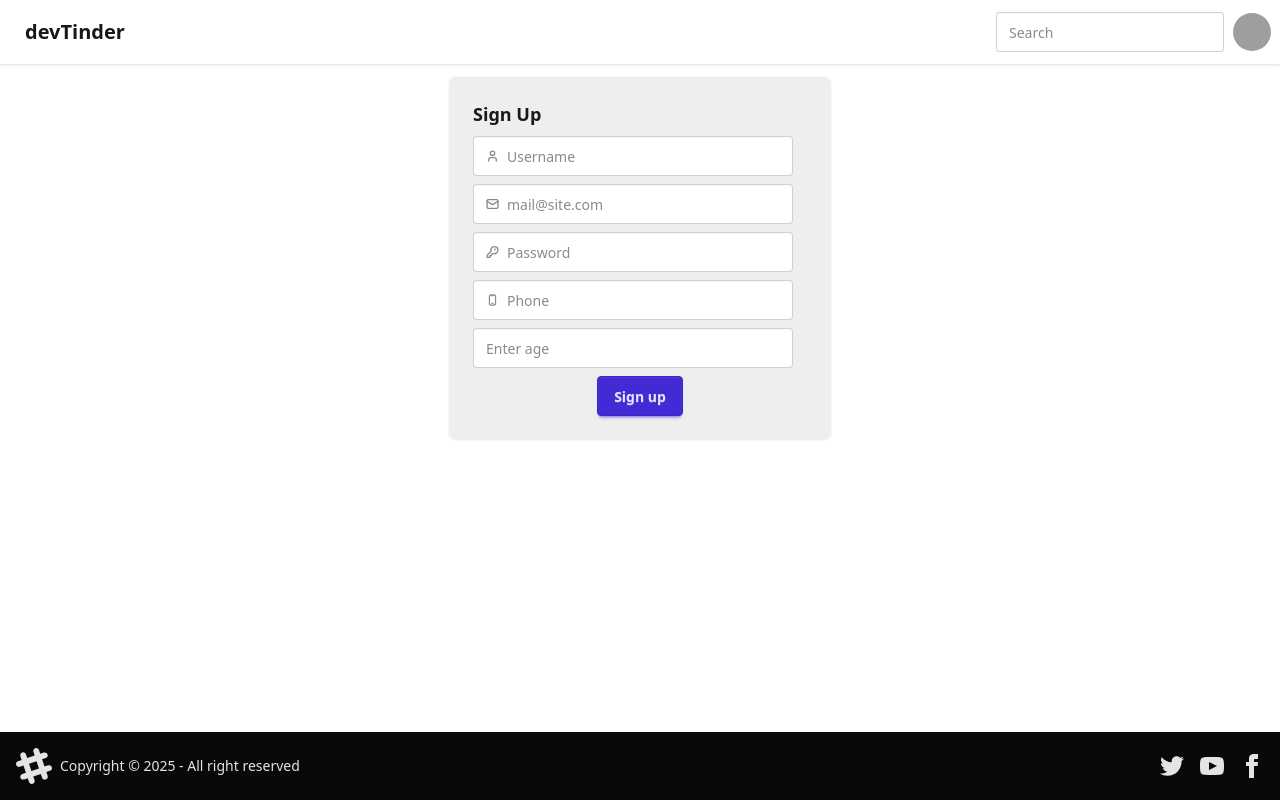
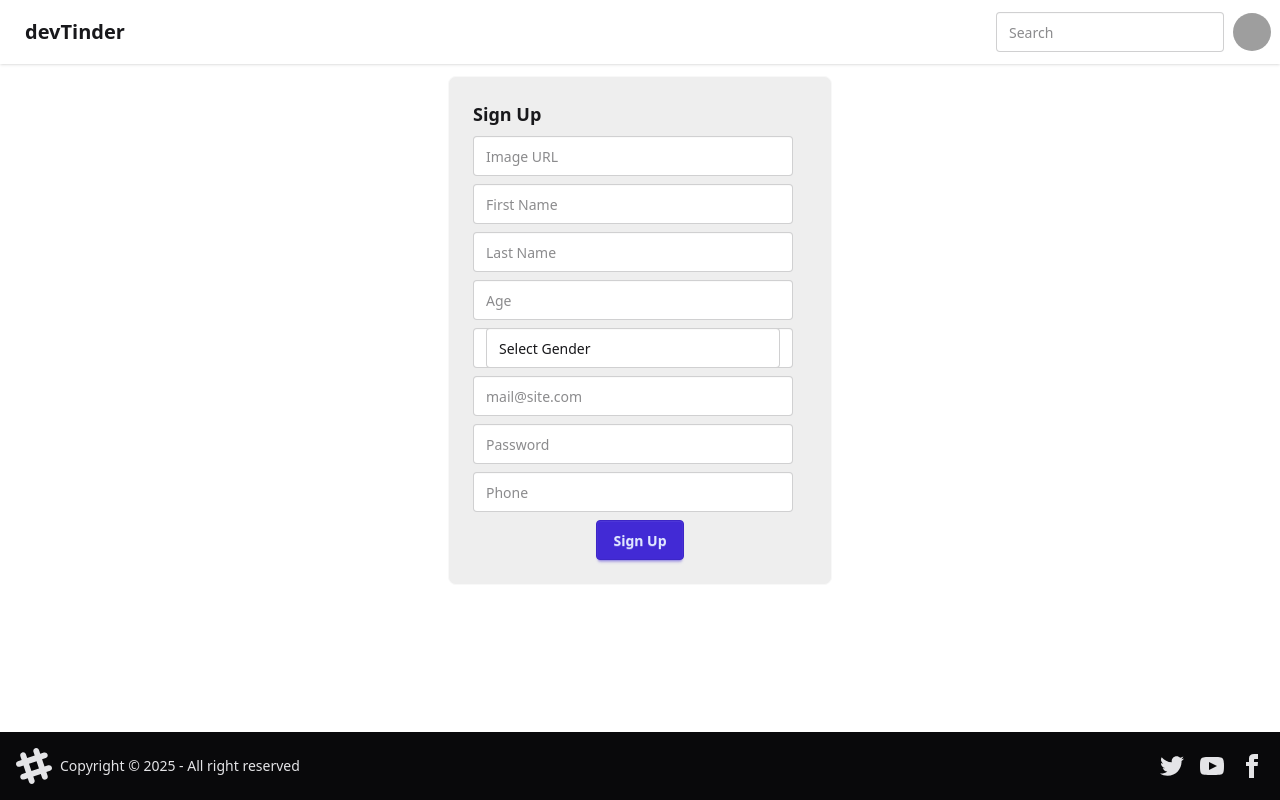
Before and after one commit to mightyanubhav/devtinder-web, a React (Vite) app: page /signup in a window 1280 px wide. Built offline with nearby package versions, Linux system fonts and the light colour scheme; grey boxes are pictures that could not be loaded.

Commit message:
signup made usercard made,

```diff
--- a/src/components/Feed.jsx
+++ b/src/components/Feed.jsx
@@ -1,9 +1,50 @@
-import React from 'react'
+import React, { useEffect, useState } from 'react';
+import { useDispatch, useSelector } from 'react-redux';
+import { fetchFeedUsers } from '../utils/feedSlice';
+import UserCard from './UserCard';
 
 const Feed = () => {
+  const dispatch = useDispatch();
+  const { users, loading } = useSelector(state => state.feed);
+  const [currentIndex, setCurrentIndex] = useState(0);
+
+  useEffect(() => {
+    dispatch(fetchFeedUsers());
+  }, [dispatch]);
+
+  const handleLike = () => {
+    console.log("Liked:", users[currentIndex]);
+    setCurrentIndex(prev => prev + 1);
+  };
+
+  const handleIgnore = () => {
+    console.log("Ignored:", users[currentIndex]);
+    setCurrentIndex(prev => prev + 1);
+  };
+
+  if (loading) {
+    return <div className="flex justify-center items-center h-screen">Loading...</div>;
+  }
+
+  if (currentIndex >= users.length) {
+    return <div className="flex justify-center items-center h-screen text-2xl font-bold">No more users 🥲</div>;
+  }
+
+  const currentUser = users[currentIndex];
+
   return (
-    <div>Feed</div>
-  )
-}
+    <div className="flex justify-center items-center min-h-[80vh]">
+      <UserCard
+        image={currentUser.profileImage}
+        firstName={currentUser.firstName}
+        lastName={currentUser.lastName}
+        age={currentUser.age}
+        email={currentUser.email}
+        onLike={handleLike}
+        onIgnore={handleIgnore}
+      />
+    </div>
+  );
+};
 
-export default Feed
+export default Feed;
--- a/src/components/Signup.jsx
+++ b/src/components/Signup.jsx
@@ -1,135 +1,167 @@
-import React from "react";
+import React, { useState } from "react";
+import axios from "axios";
+import { BASE_URL } from "../utils/constants";// we'll use axios to make API request // assuming you have exported BASE_URL
 
 const Signup = () => {
+  const [formData, setFormData] = useState({
+    profileImage: "",
+    firstName: "",
+    lastName: "",
+    age: "",
+    gender: "",
+    emailId: "",
+    password: "",
+    mobileNo: ""
+  });
+
+  const handleChange = (e) => {
+    setFormData({...formData, [e.target.name]: e.target.value});
+  };
+
+  const handleSubmit = async (e) => {
+    e.preventDefault();
+    try {
+      await axios.post(`${BASE_URL}signup`, formData);
+      alert("Signup successful!");
+      // Optionally reset form
+      setFormData({
+        profileImage: "",
+        firstName: "",
+        lastName: "",
+        age: "",
+        gender: "",
+        emailId: "",
+        password: "",
+        mobileNo: ""
+      });
+    } catch (error) {
+      console.error("Signup error:", error.response?.data || error.message);
+      alert("Signup failed!");
+    }
+  };
+
   return (
+    <form onSubmit={handleSubmit}>
       <div className="card card-border bg-base-300 w-96">
         <div className="card-body">
           <h2 className="card-title">Sign Up</h2>
+
+          {/* Profile Image */}
           <label className="input validator">
-          <svg
-            className="h-[1em] opacity-50"
-            xmlns="http://www.w3.org/2000/svg"
-            viewBox="0 0 24 24"
-          >
-            <g
-              strokeLinejoin="round"
-              strokeLinecap="round"
-              strokeWidth="2.5"
-              fill="none"
-              stroke="currentColor"
-            >
-              <path d="M19 21v-2a4 4 0 0 0-4-4H9a4 4 0 0 0-4 4v2"></path>
-              <circle cx="12" cy="7" r="4"></circle>
-            </g>
-          </svg>
             <input
-            type="input"
+              type="url"
+              name="profileImage"
+              value={formData.profileImage}
+              onChange={handleChange}
+              placeholder="Image URL"
               required
-            placeholder="Username"
-            pattern="[A-Za-z][A-Za-z0-9\-]*"
-            minLength="3"
-            maxLength="30"
-            title="Only letters, numbers or dash"
             />
           </label>
+
+          {/* First Name */}
           <label className="input validator">
-          <svg
-            className="h-[1em] opacity-50"
-            xmlns="http://www.w3.org/2000/svg"
-            viewBox="0 0 24 24"
+            <input
+              type="text"
+              name="firstName"
+              value={formData.firstName}
+              onChange={handleChange}
+              placeholder="First Name"
+              required
+            />
+          </label>
+
+          {/* Last Name */}
+          <label className="input validator">
+            <input
+              type="text"
+              name="lastName"
+              value={formData.lastName}
+              onChange={handleChange}
+              placeholder="Last Name"
+              required
+            />
+          </label>
+
+          {/* Age */}
+          <label className="input validator">
+            <input
+              type="number"
+              name="age"
+              value={formData.age}
+              onChange={handleChange}
+              placeholder="Age"
+              min="1"
+              max="100"
+              required
+            />
+          </label>
+
+          {/* Gender */}
+          <label className="input validator">
+            <select
+              name="gender"
+              value={formData.gender}
+              onChange={handleChange}
+              required
+              className="input"
             >
-            <g
-              strokeLinejoin="round"
-              strokeLinecap="round"
-              strokeWidth="2.5"
-              fill="none"
-              stroke="currentColor"
-            >
-              <rect width="20" height="16" x="2" y="4" rx="2"></rect>
-              <path d="m22 7-8.97 5.7a1.94 1.94 0 0 1-2.06 0L2 7"></path>
-            </g>
-          </svg>
-          <input type="email" placeholder="mail@site.com" required />
+              <option value="">Select Gender</option>
+              <option value="male">Male</option>
+              <option value="female">Female</option>
+              <option value="other">Other</option>
+            </select>
           </label>
-        <div className="validator-hint hidden">Enter valid email address</div>
 
+          {/* Email */}
           <label className="input validator">
-          <svg
-            className="h-[1em] opacity-50"
-            xmlns="http://www.w3.org/2000/svg"
-            viewBox="0 0 24 24"
-          >
-            <g
-              strokeLinejoin="round"
-              strokeLinecap="round"
-              strokeWidth="2.5"
-              fill="none"
-              stroke="currentColor"
-            >
-              <path d="M2.586 17.414A2 2 0 0 0 2 18.828V21a1 1 0 0 0 1 1h3a1 1 0 0 0 1-1v-1a1 1 0 0 1 1-1h1a1 1 0 0 0 1-1v-1a1 1 0 0 1 1-1h.172a2 2 0 0 0 1.414-.586l.814-.814a6.5 6.5 0 1 0-4-4z"></path>
-              <circle cx="16.5" cy="7.5" r=".5" fill="currentColor"></circle>
-            </g>
-          </svg>
+            <input
+              type="email"
+              name="emailId"
+              value={formData.emailId}
+              onChange={handleChange}
+              placeholder="mail@site.com"
+              required
+            />
+          </label>
+
+          {/* Password */}
+          <label className="input validator">
             <input
               type="password"
+              name="password"
+              value={formData.password}
+              onChange={handleChange}
+              placeholder="Password"
               required
-            placeholder="Password"
-            minlength="8"
-            pattern="(?=.*\d)(?=.*[a-z])(?=.*[A-Z]).{8,}"
-            title="Must be more than 8 characters, including number, lowercase letter, uppercase letter"
+              minLength="8"
             />
           </label>
-        <p className="validator-hint hidden">
-          Must be more than 8 characters, including
-          <br />
-          At least one number <br />
-          At least one lowercase letter <br />
-          At least one uppercase letter
-        </p>
+
+          {/* Phone Number */}
           <label className="input validator">
-          <svg
-            className="h-[1em] opacity-50"
-            xmlns="http://www.w3.org/2000/svg"
-            viewBox="0 0 16 16"
-          >
-            <g fill="none">
-              <path
-                d="M7.25 11.5C6.83579 11.5 6.5 11.8358 6.5 12.25C6.5 12.6642 6.83579 13 7.25 13H8.75C9.16421 13 9.5 12.6642 9.5 12.25C9.5 11.8358 9.16421 11.5 8.75 11.5H7.25Z"
-                fill="currentColor"
-              ></path>
-              <path
-                fillRule="evenodd"
-                clipRule="evenodd"
-                d="M6 1C4.61929 1 3.5 2.11929 3.5 3.5V12.5C3.5 13.8807 4.61929 15 6 15H10C11.3807 15 12.5 13.8807 12.5 12.5V3.5C12.5 2.11929 11.3807 1 10 1H6ZM10 2.5H9.5V3C9.5 3.27614 9.27614 3.5 9 3.5H7C6.72386 3.5 6.5 3.27614 6.5 3V2.5H6C5.44771 2.5 5 2.94772 5 3.5V12.5C5 13.0523 5.44772 13.5 6 13.5H10C10.5523 13.5 11 13.0523 11 12.5V3.5C11 2.94772 10.5523 2.5 10 2.5Z"
-                fill="currentColor"
-              ></path>
-            </g>
-          </svg>
             <input
               type="tel"
-            className="tabular-nums"
-            required
+              name="mobileNo"
+              value={formData.mobileNo}
+              onChange={handleChange}
               placeholder="Phone"
               pattern="[0-9]*"
-            minlength="10"
-            maxlength="10"
-            title="Must be 10 digits"
+              minLength="10"
+              maxLength="10"
+              required
             />
           </label>
-        <input
-          type="number"
-          className="input validator"
-          required
-          placeholder="Enter age"
-          min="1"
-          max="100"
-          title="Must be between be 1 to 10"
-        />
+
+          {/* Submit Button */}
           <div className="card-actions justify-center">
-          <button className="btn btn-primary">Sign up</button>
+            <button type="submit" className="btn btn-primary">
+              Sign Up
+            </button>
+          </div>
+
         </div>
       </div>
-    </div>
+    </form>
   );
 };
 
--- /dev/null
+++ b/src/components/UserCard.jsx
@@ -0,0 +1,39 @@
+import React from "react";
+
+const UserCard = ({ image, firstName, lastName, age, email, onLike, onIgnore }) => {
+  return (
+    <div className="card shadow-lg rounded-xl p-4 flex flex-col items-center gap-3 bg-white border-2 border-blue-300 hover:shadow-2xl transition w-80 md:w-96">
+      {/* Profile Image */}
+      <img
+        src={image || "https://img.freepik.com/free-vector/blue-circle-with-white-user_78370-4707.jpg?semt=ais_hybrid&w=740"}
+        alt="User"
+        className="w-32 h-32 rounded-full object-cover border-4 border-green-400"
+      />
+
+      {/* User Info */}
+      <h3 className="text-2xl font-bold text-blue-700 text-center">
+        {firstName} {lastName}
+      </h3>
+      <p className="text-base text-gray-600 text-center">{email}</p>
+      <p className="text-base text-green-600 text-center">Age: {age}</p>
+
+      {/* Action Buttons */}
+      <div className="flex gap-4 mt-2">
+        <button
+          onClick={onLike}
+          className="px-5 py-2 bg-yellow-400 hover:bg-yellow-300 text-white font-semibold rounded-full transition"
+        >
+          💖 Like
+        </button>
+        <button
+          onClick={onIgnore}
+          className="px-5 py-2 bg-green-500 hover:bg-green-400 text-white font-semibold rounded-full transition"
+        >
+          ❌ Ignore
+        </button>
+      </div>
+    </div>
+  );
+};
+
+export default UserCard;
--- /dev/null
+++ b/src/utils/feedSlice.js
@@ -0,0 +1,60 @@
+// src/utils/feedSlice.js
+import { createSlice, createAsyncThunk } from "@reduxjs/toolkit";
+import axios from "axios";
+import { BASE_URL } from "./constants";
+
+// Async thunk to fetch feed users
+export const fetchFeedUsers = createAsyncThunk(
+  'feed/fetchFeedUsers',
+  async (page = 1, { rejectWithValue }) => {
+    try {
+      // FIXED URL: /user/feed
+      const res = await axios.get(BASE_URL + `user/feed?page=${page}&limit=10`, {
+        withCredentials: true,
+      });
+      console.log(res.data.users)
+      return res.data.users;
+    } catch (err) {
+      return rejectWithValue(err.response?.data || err.message);
+    }
+  }
+);
+
+const feedSlice = createSlice({
+  name: 'feed',
+  initialState: {
+    users: [],
+    loading: false,
+    error: null,
+    page: 1,
+  },
+  reducers: {
+    setPage(state, action) {
+      state.page = action.payload;
+    },
+    clearFeed(state) {
+      state.users = [];
+      state.loading = false;
+      state.error = null;
+      state.page = 1;
+    }
+  },
+  extraReducers: (builder) => {
+    builder
+      .addCase(fetchFeedUsers.pending, (state) => {
+        state.loading = true;
+        state.error = null;
+      })
+      .addCase(fetchFeedUsers.fulfilled, (state, action) => {
+        state.loading = false;
+        state.users = action.payload;
+      })
+      .addCase(fetchFeedUsers.rejected, (state, action) => {
+        state.loading = false;
+        state.error = action.payload;
+      });
+  }
+});
+
+export const { setPage, clearFeed } = feedSlice.actions;
+export default feedSlice.reducer;
--- a/src/utils/store.js
+++ b/src/utils/store.js
@@ -1,11 +1,14 @@
+// src/utils/store.js
 import { configureStore } from "@reduxjs/toolkit";
 import userReducer from "./userSlice";
+import feedReducer from "./feedSlice";
 import { persistStore, persistReducer, FLUSH, REHYDRATE, PAUSE, PERSIST, PURGE, REGISTER } from "redux-persist";
 import storage from "redux-persist/lib/storage";
 import { combineReducers } from "redux";
 
 const rootReducer = combineReducers({
   user: userReducer,
+  feed: feedReducer,
 });
 
 const persistConfig = {
@@ -20,7 +23,6 @@ export const store = configureStore({
   middleware: (getDefaultMiddleware) =>
     getDefaultMiddleware({
       serializableCheck: {
-        // Ignore these action types from redux-persist
         ignoredActions: [FLUSH, REHYDRATE, PAUSE, PERSIST, PURGE, REGISTER],
       },
     }),
```
Lines whose indentation alone changed are shown as unchanged.
